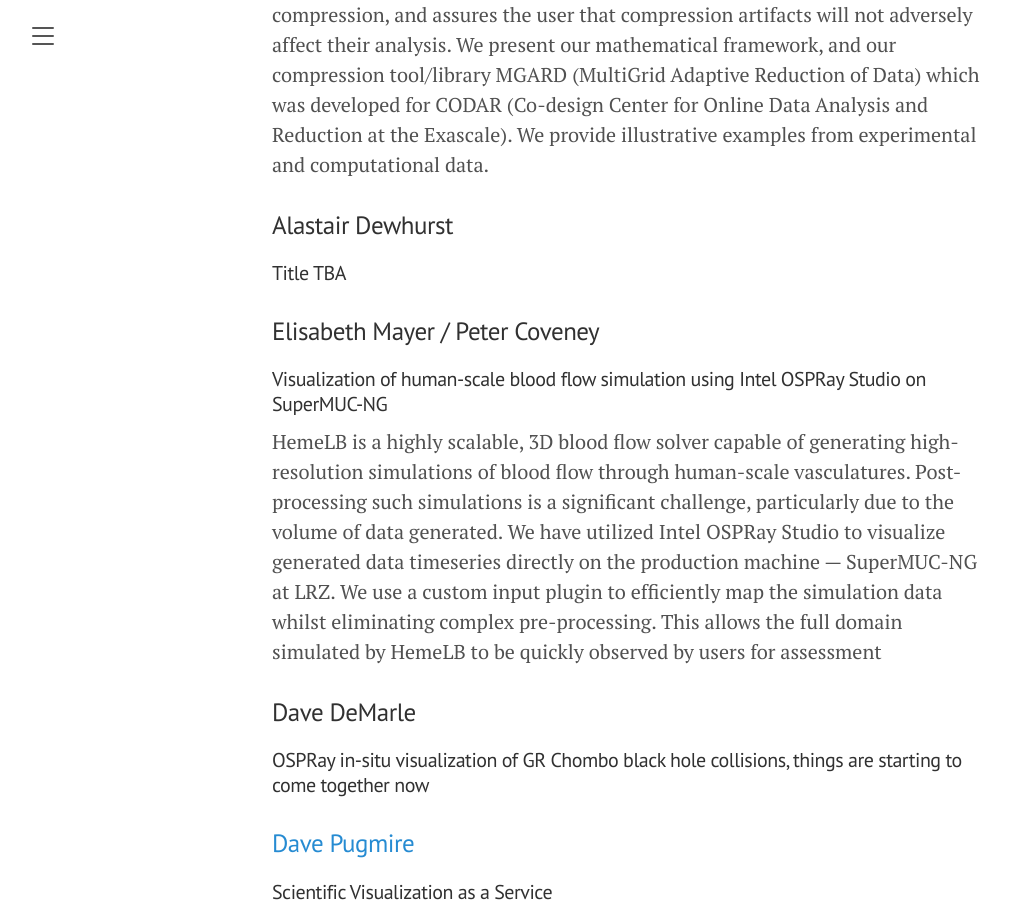
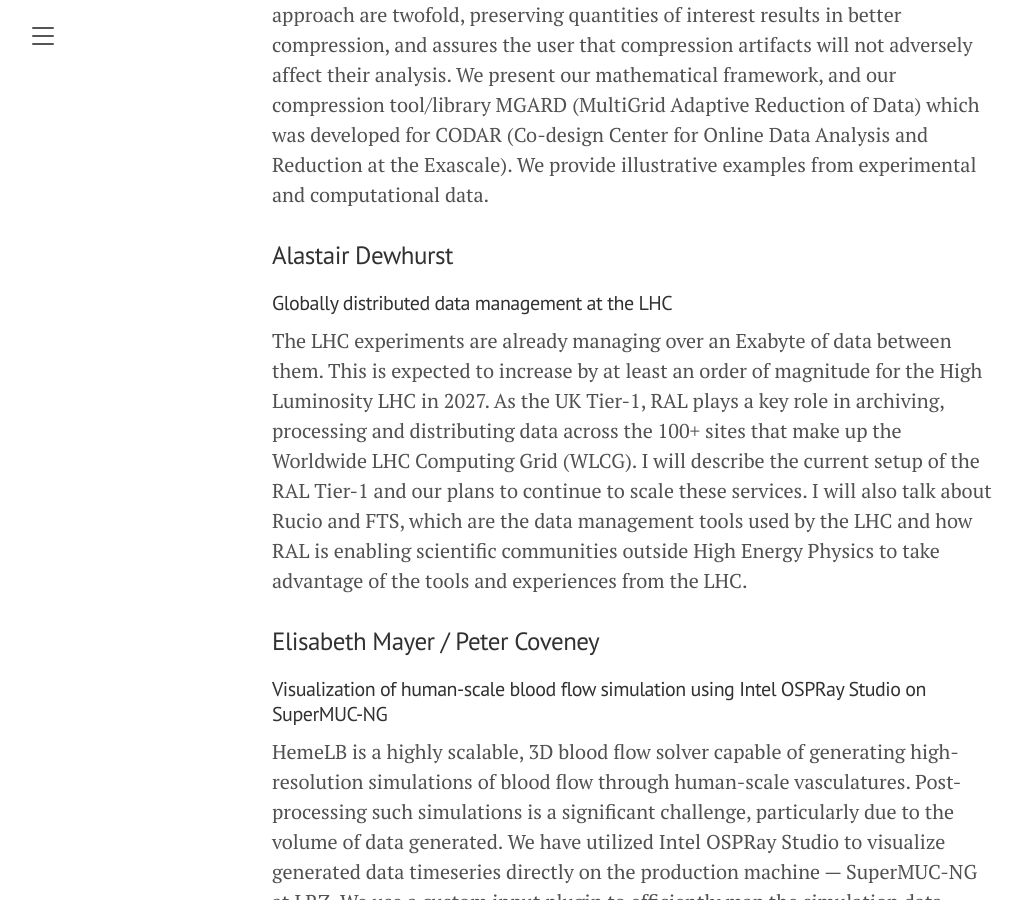
Before and after one commit to Excalibur-SLE/Excalibur-SLE.github.io, a Jekyll site: the page built from workshop5.md, in a window 1280 px wide and 900 px high, scrolled down 3309 px. Shown: the whole window, without its empty margins (8-1029 px from the left). Built offline with Jekyll 4.4.1, drawn with Linux system fonts in a browser that asks for light colours; some of the changed text lies outside the part shown.

Commit message:
Dewhurst talk

```diff
--- a/workshop5.md
+++ b/workshop5.md
@@ -31,7 +31,7 @@ experimentally measured data flows.
 - 14:40 <a href="#scott-klasky">Scott Klasky (ORNL)</a> - *Exascale Data Management*
 - 15:10 <a href="#ozan-tugluk">Ozan Tugluk (Brown University)</a> - *Analysis driven compression of scientific data with MGARD*
 - 15:40 **Break**
-- 16:10 <a href="#alastair-dewhurst">Alastair Dewhurst (STFC)</a>
+- 16:10 <a href="#alastair-dewhurst">Alastair Dewhurst (STFC)</a> - *Globally distributed data management at the LHC*
 - 16:45 **Breakout social**
 - 17:30 Close
 
@@ -68,7 +68,8 @@ The pace of scientific data generation is outstripping the rate of improvement i
 Rapidly evolving high performance computing resources result in an exponential increase in data storage demands. Scientific data compression is a much cheaper alternative to constantly expanding data storage units. However, due to the nature of current floating point representations and scientific simulations, lossless compression is rarely relevant. Lossy compression offers a viable alternative, however there are two main challenges, namely hesitancy of application scientists and seemingly low compression ratios. We present our approach to tackling these two problems. Our approach involves compressing the data so that a prescribed loss is guaranteed, not on the original data, but on the quantities of interest which are computed from the data. Advantages of this approach are twofold, preserving quantities of interest results in better compression, and assures the user that compression artifacts will not adversely affect their analysis. We present our mathematical framework, and our compression tool/library MGARD (MultiGrid Adaptive Reduction of Data) which was developed for CODAR (Co-design Center for Online Data Analysis and Reduction at the Exascale).  We provide illustrative examples from experimental and computational data.
 
 ### Alastair Dewhurst
-#### Title TBA
+#### Globally distributed data management at the LHC
+The LHC experiments are already managing over an Exabyte of data between them.  This is expected to increase by at least an order of magnitude for the High Luminosity LHC in 2027. As the UK Tier-1, RAL plays a key role in archiving, processing and distributing data across the 100+ sites that make up the Worldwide LHC Computing Grid (WLCG).  I will describe the current setup of the RAL Tier-1 and our plans to continue to scale these services.  I will also talk about Rucio and FTS, which are the data management tools used by the LHC and how RAL is enabling scientific communities outside High Energy Physics to take advantage of the tools and experiences from the LHC.
 
 ### Elisabeth Mayer / Peter Coveney
 #### Visualization of human-scale blood flow simulation using Intel OSPRay Studio on SuperMUC-NG
```
